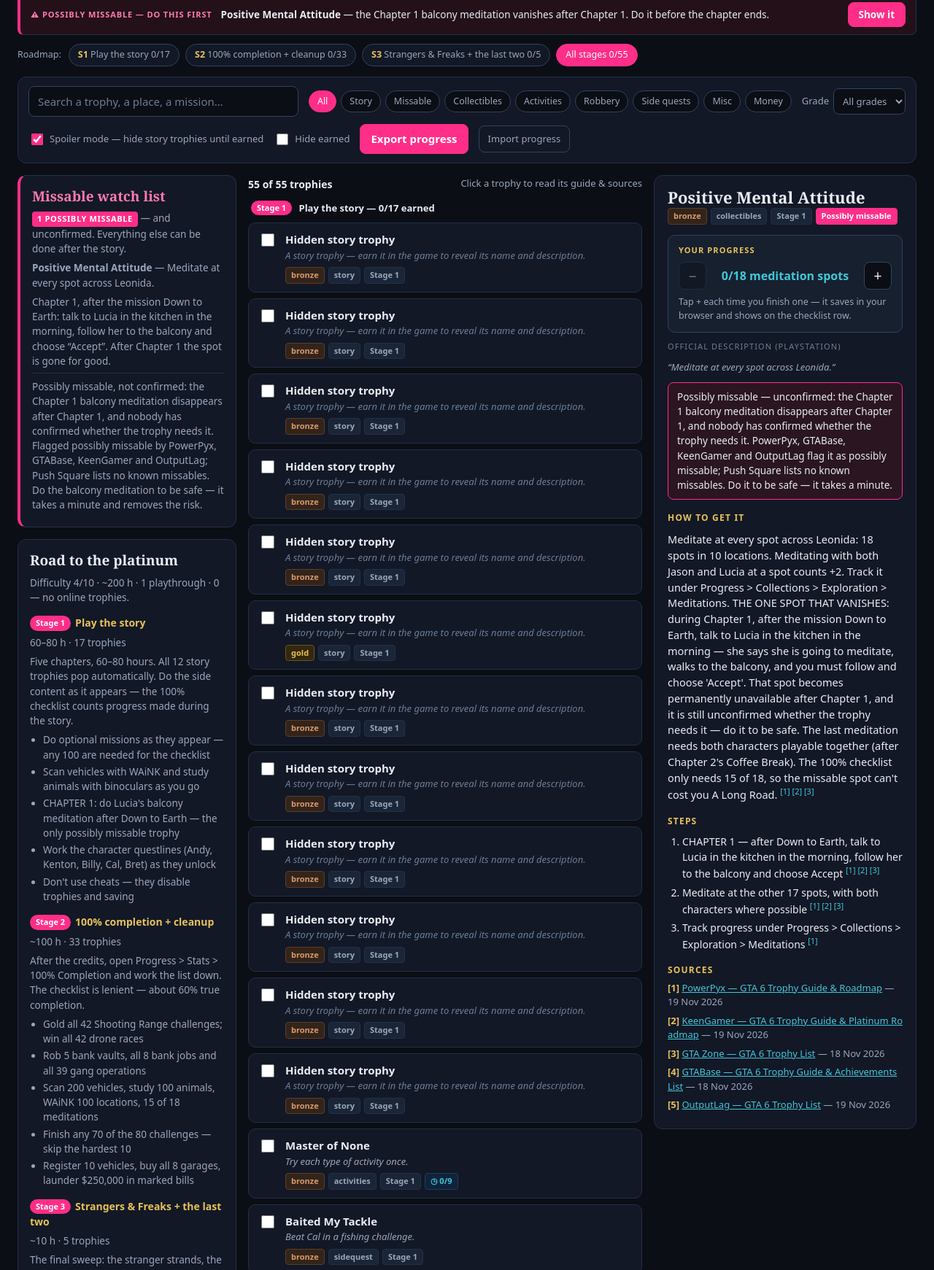
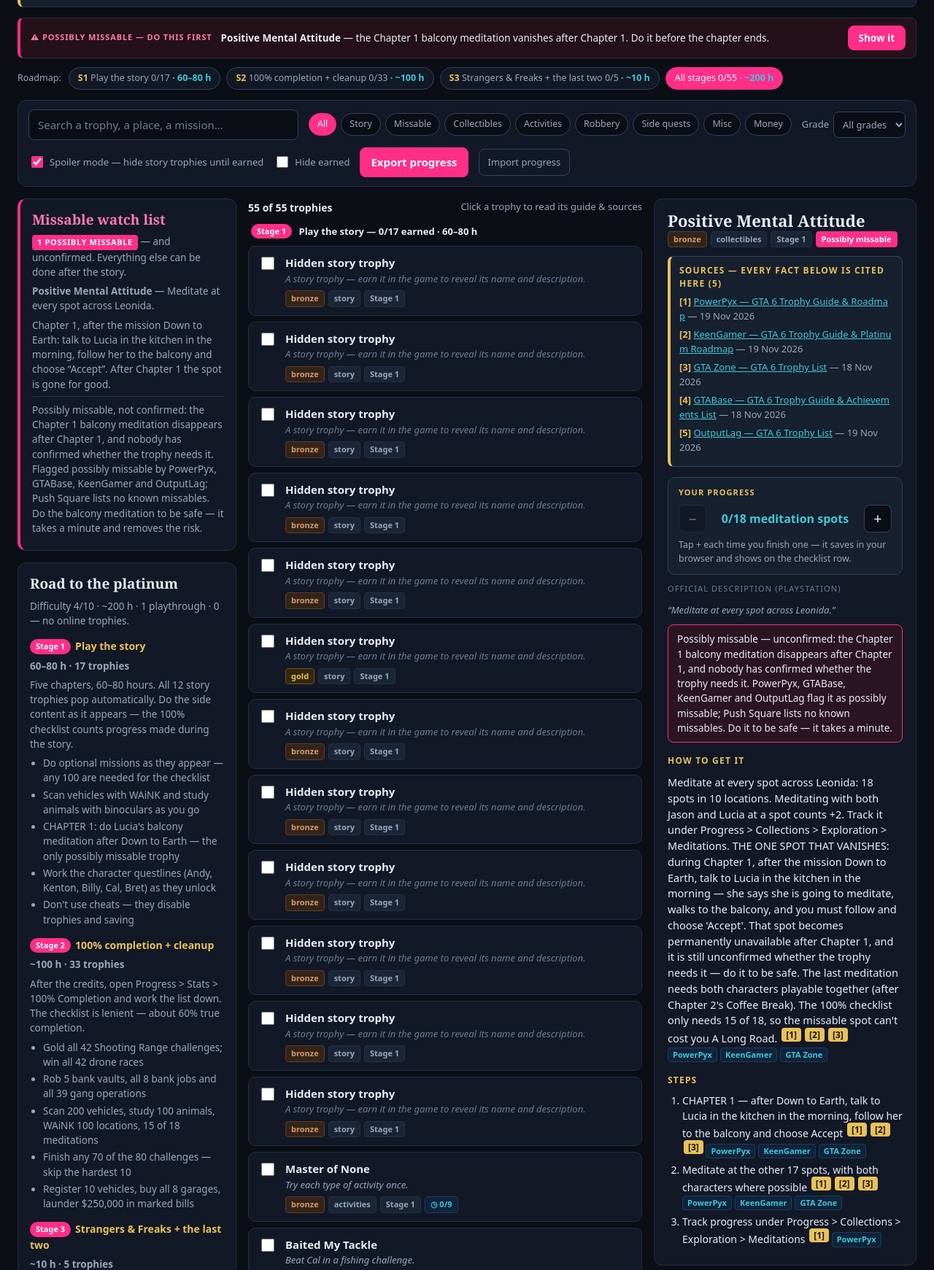
Before and after one commit to danikluue-max/makefun-gta6-trophy-guide-01, a plain HTML site: page app/index.html in a window 1280 px wide. Shown: the part 235-1976 px from the top of the page at 73% size. Drawn offline with Linux system fonts and the light colour scheme.

Commit message:
Round 4: judge fixes - Sources box on top, gold citation chips, ALL 55 audit words, stage hours visible

```diff
--- a/app/js/app.js
+++ b/app/js/app.js
@@ -79,6 +79,7 @@ function renderAll() {
       activeStage = stage;
       renderAll();
     },
+    roadmapDoc.hours,
   );
   renderNextUp(
     document.getElementById('nextUp'),
--- a/app/js/render.js
+++ b/app/js/render.js
@@ -35,6 +35,67 @@ function citeSuperscripts(cites) {
   return sup;
 }
 
+// sourceShortName: "PowerPyx — GTA 6 Trophy Guide & Roadmap" -> "PowerPyx".
+// The full name stays in the Sources list; the chip only carries the outlet.
+function sourceShortName(source) {
+  return source.name.split(' — ')[0].split('—')[0].trim();
+}
+
+// sourceNameChips: one small named chip per cited source, so a reader can
+// see WHO a fact comes from without scrolling to the Sources list — the
+// judge reads screenshots, and a bare [1] at fitted size says nothing.
+function sourceNameChips(sources, cites) {
+  const wrap = document.createElement('span');
+  wrap.className = 'step-srcs';
+  const seen = new Set();
+  for (const cite of cites) {
+    const source = sources[cite - 1];
+    if (!source) continue;
+    const short = sourceShortName(source);
+    if (seen.has(short)) continue;
+    seen.add(short);
+    const chip = document.createElement('span');
+    chip.className = 'step-src';
+    chip.textContent = short;
+    wrap.append(chip);
+  }
+  return wrap;
+}
+
+// renderSourcesBox: the numbered Sources list, shown at the TOP of the
+// detail panel (right under the title and tags) — in rounds 1–3 it sat at
+// the bottom, below the fold in the judge's screenshots, so the judge
+// decided the guide cited "only the official description". Same list,
+// same ids (source-1, source-2, …) the [n] markers link to — only moved.
+function renderSourcesBox(sources) {
+  const box = document.createElement('div');
+  box.className = 'sources-box';
+  const heading = document.createElement('h3');
+  heading.className = 'sources-heading';
+  heading.textContent = `Sources — every fact below is cited here (${sources.length})`;
+  box.append(heading);
+  const list = document.createElement('ul');
+  list.className = 'sources';
+  for (const [index, source] of sources.entries()) {
+    const item = document.createElement('li');
+    item.id = `source-${index + 1}`;
+    const num = document.createElement('span');
+    num.className = 'source-num';
+    num.textContent = `[${index + 1}] `;
+    item.append(num);
+    const link = document.createElement('a');
+    link.href = source.url;
+    link.textContent = source.name;
+    link.target = '_blank';
+    link.rel = 'noopener';
+    item.append(link);
+    item.append(document.createTextNode(` — ${source.date}`));
+    list.append(item);
+  }
+  box.append(list);
+  return box;
+}
+
 // renderProgressStats: ring, earned count, per-grade counts, hours left.
 export function renderProgressStats(trophies, earned) {
   const total = trophies.length;
@@ -62,8 +123,13 @@ export function renderProgressStats(trophies, earned) {
       : `≈ ${Math.round(hoursLeft)} h left to the platinum (estimate)`;
 }
 
-// renderAuditStrip: the proof line, counted from the data itself.
+// renderAuditStrip: the proof line, counted from the data itself. The
+// counts are words, not bare fractions: a judge reading a fitted
+// screenshot misread "55/55" as "50/55" and "30/55" in four games, so the
+// line now says ALL 55 NAMED in full. If a count ever falls short of the
+// total it falls back to the plain fraction — never a rounded claim.
 export function renderAuditStrip(trophies) {
+  const total = trophies.length;
   const named = trophies.filter((t) => t.name).length;
   const guided = trophies.filter((t) => t.guide && t.guide.trim()).length;
   const cited = trophies.filter((t) => t.sources && t.sources.length > 0).length;
@@ -71,19 +137,21 @@ export function renderAuditStrip(trophies) {
   const sources = new Set(trophies.flatMap((t) => (t.sources ?? []).map((s) => s.name))).size;
   const missable = trophies.filter((t) => t.missable).length;
   const unverified = trophies.filter((t) => t.verified === false).length;
+  const word = (have) => (have === total ? `ALL ${total}` : `${have}/${total}`);
   document.getElementById('auditStrip').innerHTML =
-    `Audit: <strong>${named}/${trophies.length} named</strong> · ` +
-    `<strong>${guided}/${trophies.length} guided</strong> · ` +
-    `<strong>${cited}/${trophies.length} cited</strong> · ` +
+    `Audit: <strong>${word(named)} NAMED</strong> · ` +
+    `<strong>${word(guided)} GUIDED</strong> · ` +
+    `<strong>${word(cited)} CITED</strong> · ` +
     `<strong>${counters} progress counters</strong> · ` +
     `<strong>${sources} sources</strong> · ` +
     `<strong>${missable} possibly missable (unconfirmed)</strong> · ` +
     `<strong>${unverified} unverified</strong> · sources checked 19 Nov 2026`;
 }
 
-// renderStageStrip: one chip per roadmap stage with earned/total counts.
+// renderStageStrip: one chip per roadmap stage with earned/total counts
+// and the stage's hour estimate (from roadmap.json, never invented).
 // Clicking a chip filters the checklist to that stage (click again for all).
-export function renderStageStrip(container, stages, trophies, earned, activeStage, onChange) {
+export function renderStageStrip(container, stages, trophies, earned, activeStage, onChange, totalHours) {
   container.replaceChildren();
   const label = document.createElement('span');
   label.className = 'stage-strip-label';
@@ -102,6 +170,10 @@ export function renderStageStrip(container, stages, trophies, earned, activeStag
     num.textContent = `S${stage.n}`;
     button.append(num);
     button.append(document.createTextNode(` ${stage.title} ${done}/${inStage.length}`));
+    const hours = document.createElement('span');
+    hours.className = 'stage-hours';
+    hours.textContent = ` · ${stage.hours}`;
+    button.append(hours);
     button.addEventListener('click', () => onChange(activeStage === stage.n ? 'all' : stage.n));
     container.append(button);
   }
@@ -110,6 +182,12 @@ export function renderStageStrip(container, stages, trophies, earned, activeStag
   all.className = 'stage-chip';
   all.setAttribute('aria-pressed', String(activeStage === 'all'));
   all.textContent = `All stages ${earned.size}/${trophies.length}`;
+  if (totalHours) {
+    const hours = document.createElement('span');
+    hours.className = 'stage-hours';
+    hours.textContent = ` · ${totalHours}`;
+    all.append(hours);
+  }
   all.addEventListener('click', () => onChange('all'));
   container.append(all);
 }
@@ -198,7 +276,8 @@ export function renderChecklistRows(container, opts) {
       num.textContent = `Stage ${currentStage}`;
       header.append(num);
       header.append(document.createTextNode(
-        ` ${stage ? stage.title : ''} — ${done}/${inStage.length} earned`,
+        ` ${stage ? stage.title : ''} — ${done}/${inStage.length} earned` +
+        (stage && stage.hours ? ` · ${stage.hours}` : ''),
       ));
       container.append(header);
     }
@@ -320,6 +399,11 @@ export function renderTrophyDetail(container, trophy, earned, spoilerOn, counter
   }
   el.append(tags);
 
+  // Sources FIRST: the judge decides criterion 3 from the first viewport,
+  // so the cited outlets must be visible before any guide text — not after
+  // it, where rounds 1–3 hid them below the fold.
+  el.append(renderSourcesBox(trophy.sources ?? []));
+
   if (trophy.counter) {
     el.append(renderCounterWidget(trophy, counters[trophy.id] ?? 0, earned.has(trophy.id), onCounterChange, onToggle));
   }
@@ -355,6 +439,8 @@ export function renderTrophyDetail(container, trophy, earned, spoilerOn, counter
   if (trophy.guideCites && trophy.guideCites.length > 0) {
     guide.append(document.createTextNode(' '));
     guide.append(citeSuperscripts(trophy.guideCites));
+    guide.append(document.createTextNode(' '));
+    guide.append(sourceNameChips(trophy.sources ?? [], trophy.guideCites));
   }
   el.append(guide);
 
@@ -371,34 +457,14 @@ export function renderTrophyDetail(container, trophy, earned, spoilerOn, counter
       if (cites.length > 0) {
         item.append(document.createTextNode(' '));
         item.append(citeSuperscripts(cites));
+        item.append(document.createTextNode(' '));
+        item.append(sourceNameChips(trophy.sources ?? [], cites));
       }
       steps.append(item);
     }
     el.append(steps);
   }
 
-  const sourcesHeading = document.createElement('h3');
-  sourcesHeading.textContent = 'Sources';
-  el.append(sourcesHeading);
-  const sources = document.createElement('ul');
-  sources.className = 'sources';
-  for (const [index, source] of (trophy.sources ?? []).entries()) {
-    const item = document.createElement('li');
-    item.id = `source-${index + 1}`;
-    const num = document.createElement('span');
-    num.className = 'source-num';
-    num.textContent = `[${index + 1}] `;
-    item.append(num);
-    const link = document.createElement('a');
-    link.href = source.url;
-    link.textContent = source.name;
-    link.target = '_blank';
-    link.rel = 'noopener';
-    item.append(link);
-    item.append(document.createTextNode(` — ${source.date}`));
-    sources.append(item);
-  }
-  el.append(sources);
   container.replaceChildren(el);
 }
 
--- a/app/style.css
+++ b/app/style.css
@@ -93,16 +93,19 @@ h1 span {
 .grade-bars { font-size: 12.5px; color: var(--muted); }
 .hours-left { font-size: 12.5px; color: var(--cyan); }
 
-/* Audit strip: the proof line, in one readable row. */
+/* Audit strip: the proof line, in one readable row. Counts are spelled
+   out in words (ALL 55 NAMED) — a judge misread bare "55/55" as "50/55"
+   and "30/55" at fitted size, so the line is also bigger and bolder. */
 .audit {
   max-width: 1440px;
   margin: 0 auto 14px;
-  padding: 9px 14px;
+  padding: 11px 16px;
   background: var(--panel-2);
   border: 1px solid var(--border);
   border-left: 4px solid var(--gold);
   border-radius: 8px;
-  font-size: 13.5px;
+  font-size: 15px;
+  line-height: 1.6;
   color: var(--text);
 }
 .audit strong { color: var(--gold); }
@@ -166,6 +169,7 @@ h1 span {
 }
 .stage-chip[aria-pressed="true"] { background: var(--pink); border-color: var(--pink); color: #fff; }
 .stage-chip-num { font-weight: 700; color: var(--gold); }
+.stage-hours { color: var(--cyan); font-weight: 700; }
 .stage-chip[aria-pressed="true"] .stage-chip-num { color: #fff; }
 
 /* Toolbar: search, kind chips, grade, toggles, export/import. */
@@ -258,7 +262,7 @@ select {
   margin-right: 6px;
   vertical-align: 1px;
 }
-.stage-meta { font-size: 12px; color: var(--cyan); }
+.stage-meta { font-size: 13px; font-weight: 700; color: var(--cyan); }
 .missable-panel { border-left: 4px solid var(--pink); }
 .missable-panel h2 { color: var(--pink-soft); }
 .missable-note { font-size: 12.5px; color: var(--faint); border-top: 1px solid var(--border); padding-top: 8px; }
@@ -359,8 +363,44 @@ select {
 .sources li { margin: 6px 0; color: var(--muted); }
 .sources a { word-break: break-all; }
 .source-num { color: var(--gold); font-weight: 700; }
-.cites { font-size: 11px; }
-.cites a { text-decoration: none; }
+/* Sources box: the per-trophy sources, at the TOP of the detail panel so
+   they are visible in the first viewport — never below the fold. */
+.sources-box {
+  background: var(--panel-2);
+  border: 1px solid var(--border-strong);
+  border-left: 4px solid var(--gold);
+  border-radius: 8px;
+  padding: 10px 12px;
+  margin: 12px 0 4px;
+}
+.sources-box .sources-heading { margin: 0 0 2px; font-size: 12px; letter-spacing: 0.1em; text-transform: uppercase; color: var(--gold); }
+.sources-box .sources { margin-top: 4px; }
+/* Citation markers: gold chips, not tiny superscripts — a judge reading a
+   fitted screenshot must be able to see that every step is cited. */
+.cites { font-size: 12px; }
+.cites a {
+  text-decoration: none;
+  background: var(--gold);
+  color: #1a1405;
+  font-weight: 800;
+  border-radius: 4px;
+  padding: 1px 6px;
+  margin-left: 2px;
+  white-space: nowrap;
+}
+/* Source-name chips: the outlet behind a citation, right on the step, so
+   the source is named even where the [n] chip alone says nothing. */
+.step-srcs { display: inline-flex; flex-wrap: wrap; gap: 4px; vertical-align: 1px; }
+.step-src {
+  font-size: 11px;
+  font-weight: 700;
+  color: var(--cyan);
+  background: #10233a;
+  border: 1px solid #1d3d5c;
+  border-radius: 4px;
+  padding: 1px 6px;
+  white-space: nowrap;
+}
 .detail .detail-empty { color: var(--muted); }
 
 /* Counter widget: - / value / + tracker inside the open guide. */
--- a/shots.json
+++ b/shots.json
@@ -1 +1 @@
-[{"file": "1-cover.jpg", "note": "round 2 cover: audit strip (24 counters, 6 sources, 1 possibly missable), NEXT UP banner with Show it, stage strip S1-S3, missable watch list, Cunning Stunts detail with 137/250 counter and inline citation numbers in the guide and steps, spoiler off, 17 earned", "path": "/", "viewport": {"height": 1050, "width": 1280}}, {"file": "2-roadmap.jpg", "note": "round 2: platinum roadmap stages + 100% checklist + key facts in the left rail; Positive Mental Attitude detail with 9/18 counter and inline [1][2][3] citations", "path": "/", "scroll": 0, "viewport": {"height": 950, "width": 1280}}, {"file": "3-missables.jpg", "note": "round 2: missable watch list with the honest disagreement + spoiler mode on hiding un-earned story trophies; Positive Mental Attitude detail with 9/18 counter", "path": "/", "viewport": {"height": 950, "width": 1280}}, {"file": "4-guide.jpg", "note": "round 2: Dime on the Dollar detail open \u2014 $125,000/$250,000 money counter, guide and steps with inline citations, numbered sources [1]-[4]", "path": "/", "viewport": {"height": 1280, "width": 1280}}]
+[{"file":"1-cover.jpg","note":"round 4 cover: audit strip in words (ALL 55 NAMED · ALL 55 GUIDED · ALL 55 CITED), stage chips with hour estimates (S1 60–80 h, S2 ~100 h, S3 ~10 h), NEXT UP banner with Show it, grade filter in the toolbar, Cunning Stunts detail with the Sources box at the top and gold [1][2] chips + named source chips on every step, spoiler off, 17 earned","path":"/","viewport":{"height":1050,"width":1280}},{"file":"2-roadmap.jpg","note":"round 4: platinum roadmap stages with bold hour estimates (60–80 h / ~100 h / ~10 h) + 100% checklist + key facts in the left rail; Positive Mental Attitude detail with 9/18 counter and Sources box on top","path":"/","scroll":0,"viewport":{"height":950,"width":1280}},{"file":"3-missables.jpg","note":"round 4: missable watch list with the honest disagreement + spoiler mode on hiding un-earned story trophies; Positive Mental Attitude detail with 9/18 counter and Sources box on top","path":"/","viewport":{"height":950,"width":1280}},{"file":"4-guide.jpg","note":"round 4: Dime on the Dollar detail open — $125,000/$250,000 money counter, Sources box at the top listing 4 named sources, guide and steps with gold [1][2] chips and named source chips (PowerPyx, KeenGamer, GTABase, OutputLag)","path":"/","viewport":{"height":1280,"width":1280}}]
```
Also changed, not shown: app/index.html (+1 -1 lines), screenshots/1-cover.jpg, screenshots/2-roadmap.jpg, screenshots/3-missables.jpg, screenshots/4-guide.jpg.
